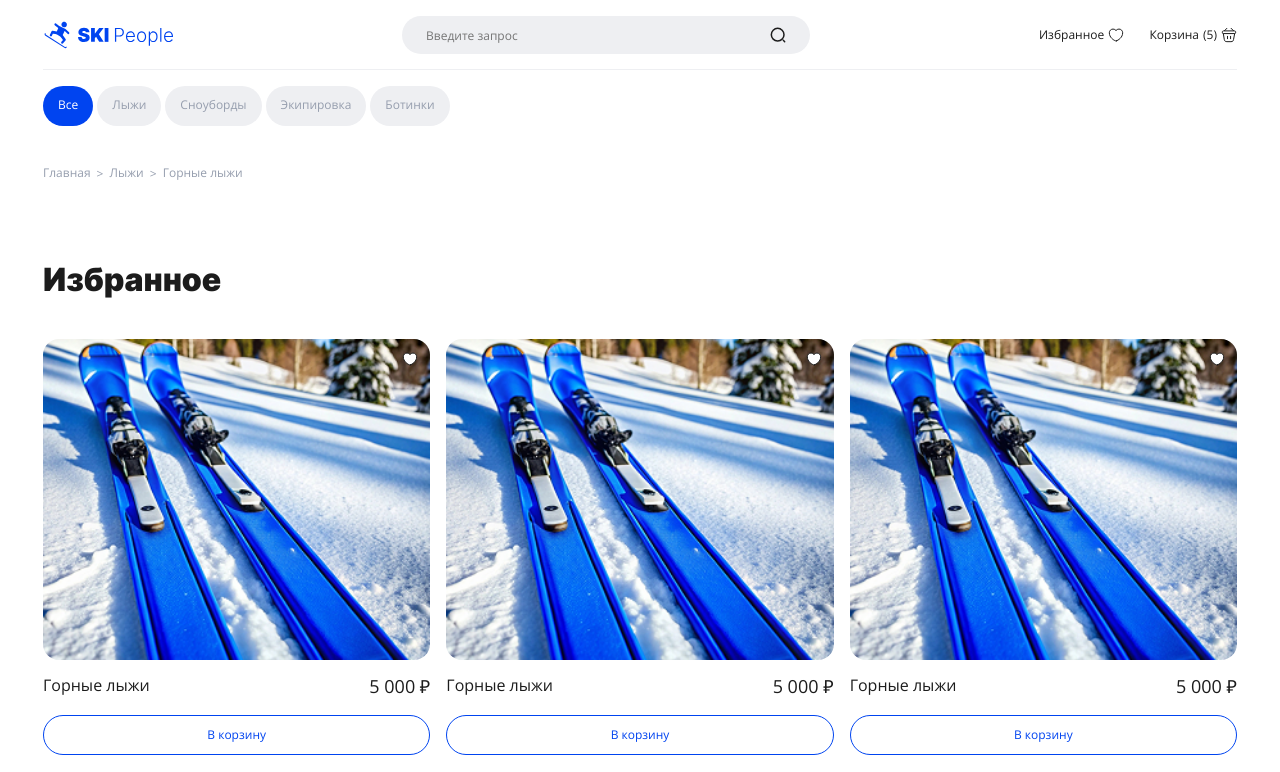
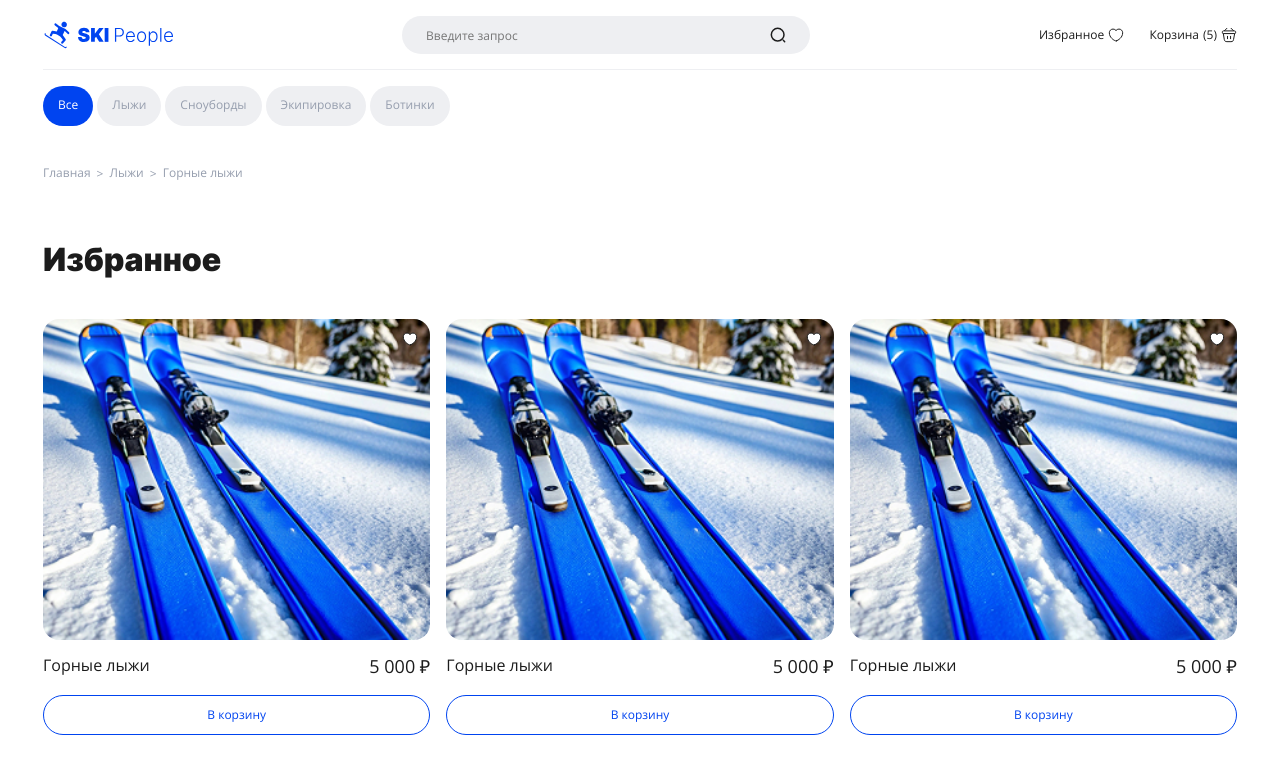
Before and after one commit to Lotlin/ski-people, a website built with Vite: page index.html in a window 1280 px wide. Shown: the top 772 px of the page. Built offline with nearby package versions, Linux system fonts and the light colour scheme.

Commit message:
paddings

```diff
--- a/src/style/breadcrumb.scss
+++ b/src/style/breadcrumb.scss
@@ -1,7 +1,7 @@
 @use "variables" as *;
 
 .breadcrumb {
-  padding-bottom: 24px;
+  padding-bottom: 12px;
 
   &__list {
     display: flex;
@@ -23,10 +23,10 @@
   }
 
   @media (min-width: $bp-md) {
-    padding-bottom: 32px;
+    padding-bottom: 16px;
   }
 
   @media (min-width: $bp-lg) {
-    padding-bottom: 40px;
+    padding-bottom: 20px;
   }
 }
```
